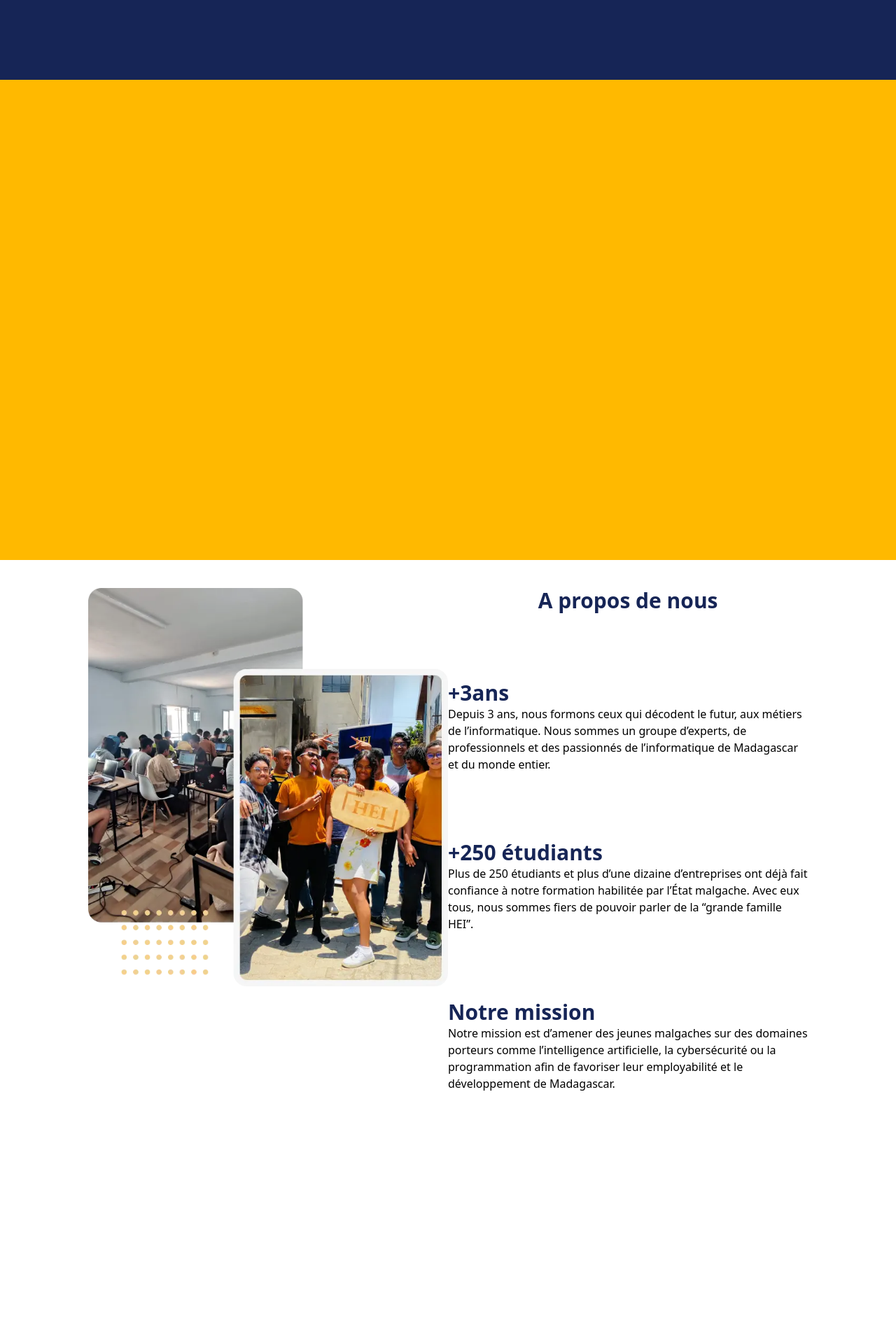
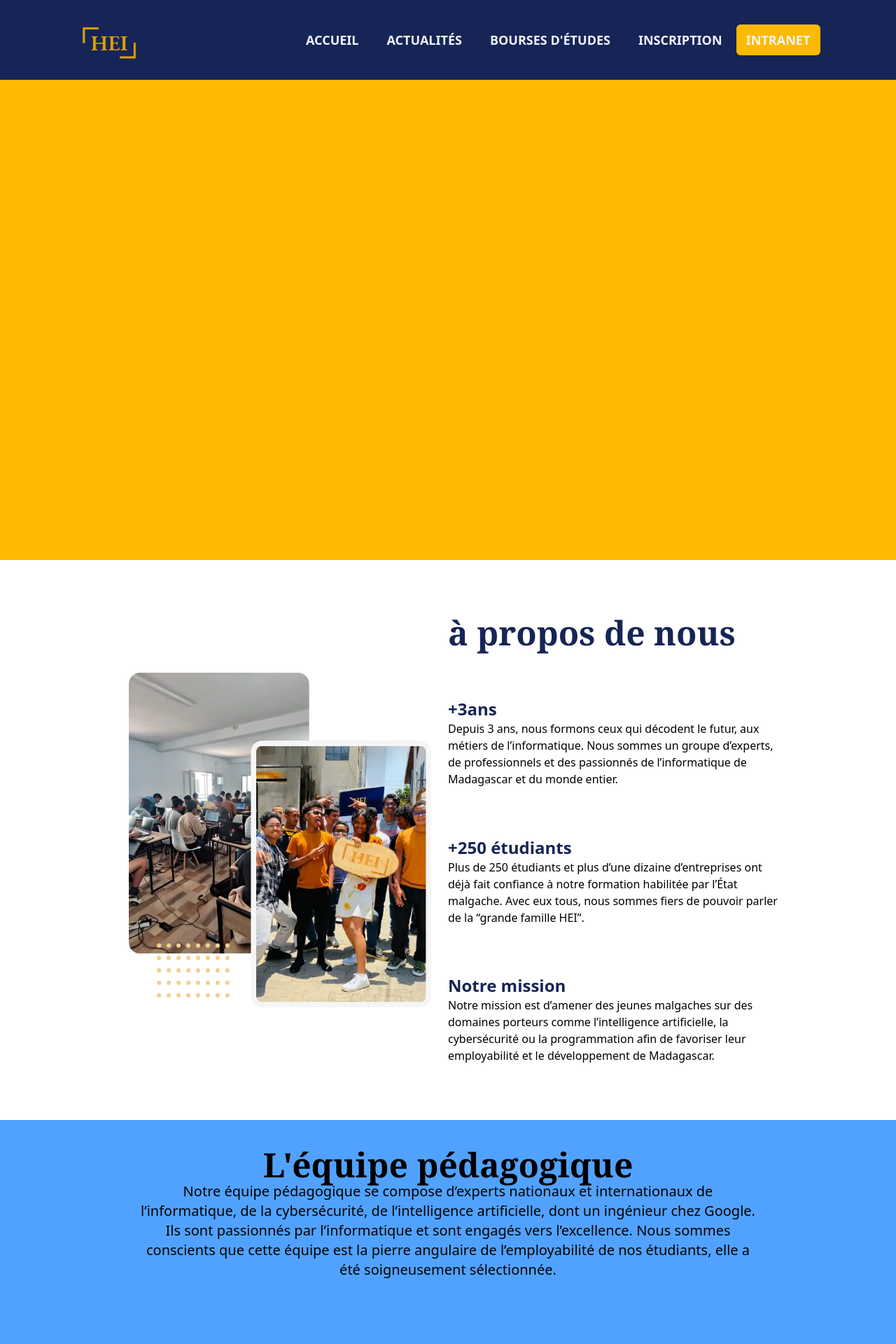
Before and after one commit to Andry-Tokiniaina/Web2-TD1-React, a React (Vite) app: page / in a window 1280 px wide. Shown: the top 1920 px of the page at 70% size. Before the commit the page ends 1600 px from the top, so only its background shows below. Built offline with nearby package versions, Linux system fonts and the light colour scheme.

Commit message:
ajout de NavListe et suite de la page plus ajout d'assets(images)

```diff
--- a/src/App.jsx
+++ b/src/App.jsx
@@ -1,3 +1,4 @@
+import NavListe from "./components/NavListe"
 import Pargraphe from "./components/Paragraphe"
 
 function App() {
@@ -23,20 +24,62 @@ function App() {
         employabilité et le développement de Madagascar."
     }
   ]
+  let liens = [
+    {texte: "Accueil".toUpperCase()},{texte:"Actualités".toUpperCase()},{texte:"Bourses d'études".toUpperCase()},{texte:"Inscription".toUpperCase()}
+  ]
+  let Debouches = [{
+    titre : "Quelques débouchés",texte : "Formez-vous à une panoplie de métiers du numérique avec\
+     nous et venez acquérir les fondements de la programmation (qui vous servira pour les différents métiers)\
+      ! Ce sont des métiers porteurs, des métiers du présent, des métiers du futur…\n\
+      Développeur back end, développeur front end, développeurs mobile, chefs de projet, exploitants cloud,\
+       analystes cybersécurité, pentesters, auditeur technique SSI, auditeur organisationnel SSI, administrateur\
+        système et réseau, développeur de sécurité…"
+  }]
+
   return (
     <>
     <div className="h-screen w-full">
+      <div className="h-1/7 bg-blue-950 flex flex-row justify-around items-center">
+        <div>
+          <img src="src\assets\cropped-Logo-e1662790239183.png" alt="" className="h-18"/>
+        </div>
+        <div className="flex flex-row items-center">
+          <NavListe elements={liens}/>
+          <div className="bg-amber-400 text-lg text-blue-50 p-2 rounded-md font-bold w-30 flex  flex-col items-center">INTRANET</div>
+        </div>
+      </div>
 
-      <div className="h-1/7 bg-blue-950"></div>
-      <div className="h-6/7 bg-amber-400"></div>
+      <div className="h-6/7 bg-amber-400">
 
-      <div className="h-screen w-full flex flex-row justify-center p-10">
-        <div className="w-3/7 ">
-        <img src="src\assets\A-propos-left-1.webp" alt="" />
+      </div>
+
+      <div className="h-screen w-full flex flex-row justify-center p-20">
+        <div className="w-3/7 flex items-center justify-center">
+          <img src="src\assets\A-propos-left-1.webp" alt="" className="p-6"/>
         </div>
-        <div className="w-3/7 flex flex-col items-center justify-between">
-          <h1 className="font-bold text-blue-950 text-3xl"> A propos de nous</h1>
+        <div className="w-3/7 flex flex-col justify-between">
+          <h1 className="font-bold text-blue-950 text-5xl font-serif"> à propos de nous</h1>
           <Pargraphe elements={Infos}/>
+        </div>
+      </div>
+
+      <div className="bg-blue-400 h-9/10 flex flex-col items-center py-10 px-50 text-center">
+        <h1 className="text-5xl font-bold font-serif">L'équipe pédagogique</h1>
+        <p className="text-xl">
+          Notre équipe pédagogique se compose d’experts nationaux et internationaux de l’informatique,
+           de la cybersécurité, de l’intelligence artificielle, dont un ingénieur chez Google.
+            Ils sont passionnés par l’informatique et sont engagés vers l’excellence.
+           Nous sommes conscients que cette équipe est la pierre angulaire de l’employabilité de nos étudiants,
+            elle a été soigneusement sélectionnée.
+        </p>
+      </div>
+
+      <div className="h-6/7 flex">
+        <div className="w-1/2 p-30">
+          <Pargraphe elements={Debouches}/>
+        </div>
+        <div>
+          <img src="src\assets\IMG-02-e1720543344824-987x1024-1.webp" alt="" className="h-3/4"/>
         </div>
       </div>
     </div>
--- /dev/null
+++ b/src/components/NavListe.jsx
@@ -0,0 +1,12 @@
+function NavListe({elements}) {
+    return(
+        <ul className="flex flex-row ">
+            {elements.map((element,index)=>(
+                <li className="m-5 text-blue-50 text-lg font-bold font-sans">
+                    {element.texte}
+                </li>
+            ))}
+        </ul>
+    )
+}
+export default NavListe
--- a/src/components/Paragraphe.jsx
+++ b/src/components/Paragraphe.jsx
@@ -3,7 +3,7 @@ function Pargraphe({elements}) {
         <>
             {elements.map((element) => (
                 <div>
-                    <h2 className="font-bold text-3xl text-blue-950">{element.titre}</h2>
+                    <h2 className="font-bold text-2xl text-blue-950">{element.titre}</h2>
                     <p>{element.texte}</p>
                 </div>
             )) }
```
Also changed, not shown: src/assets/IMG-02-e1720543344824-987x1024-1.webp (added), src/assets/cropped-Logo-e1662790239183.png (added).
